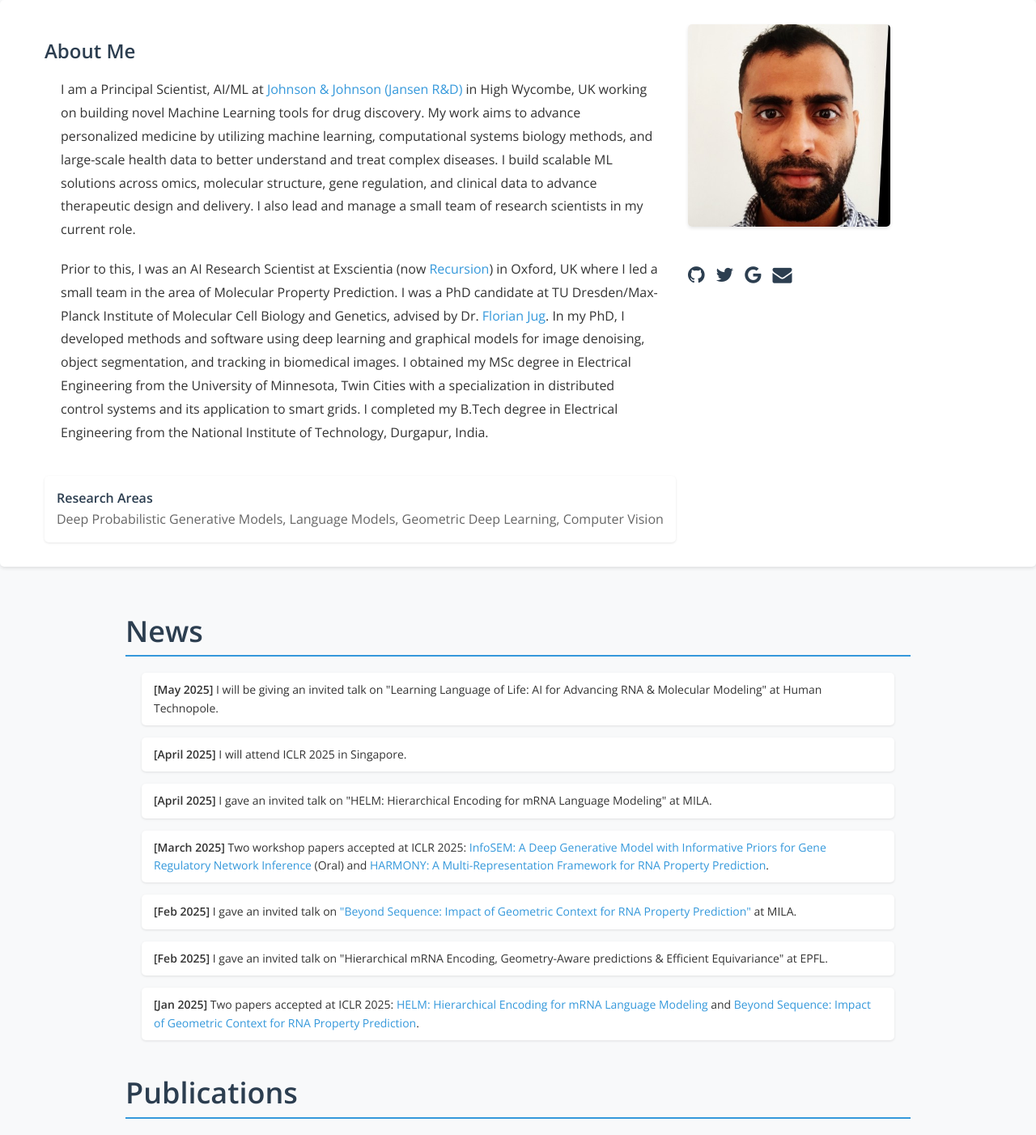
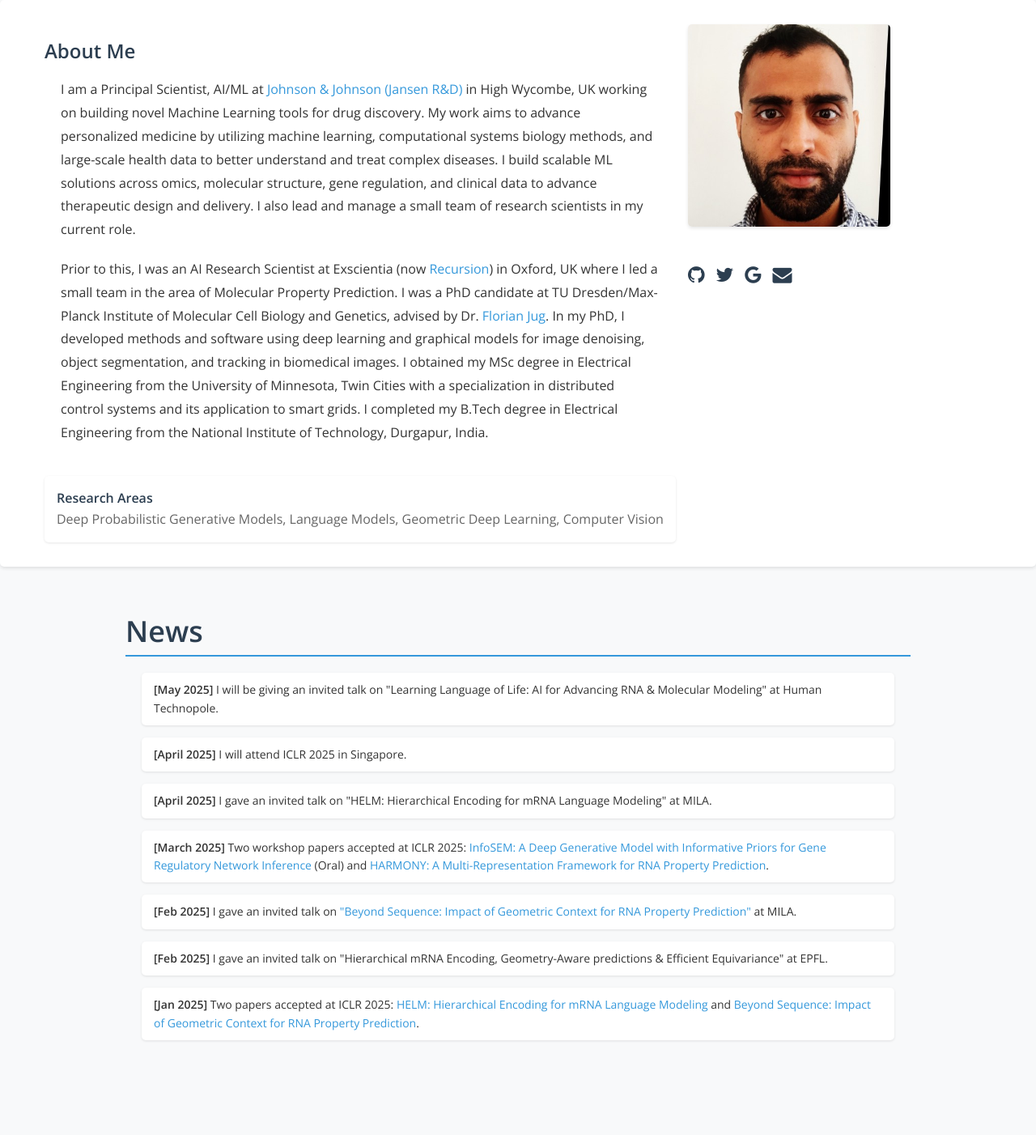
Before and after one commit to mangalp/mangalp.github.io, a Jekyll site: the page built from index.html, in a window 1280 px wide. Shown: the whole page at 81% size. Built offline with Jekyll 4.4.1, drawn with Linux system fonts in a browser that asks for light colours; nearby versions of some CDN libraries; after the commit the page ends 1300 px from its top, so only the background shows below that.

Commit message:
Update sections

```diff
--- a/index.html
+++ b/index.html
@@ -52,10 +52,6 @@ layout: default
       </ul>
     </div>
 
-    <div class="row">
-      <h1 class="whyText">Publications</h1>
-    </div>
-
 
   </div>
 </div>
```
